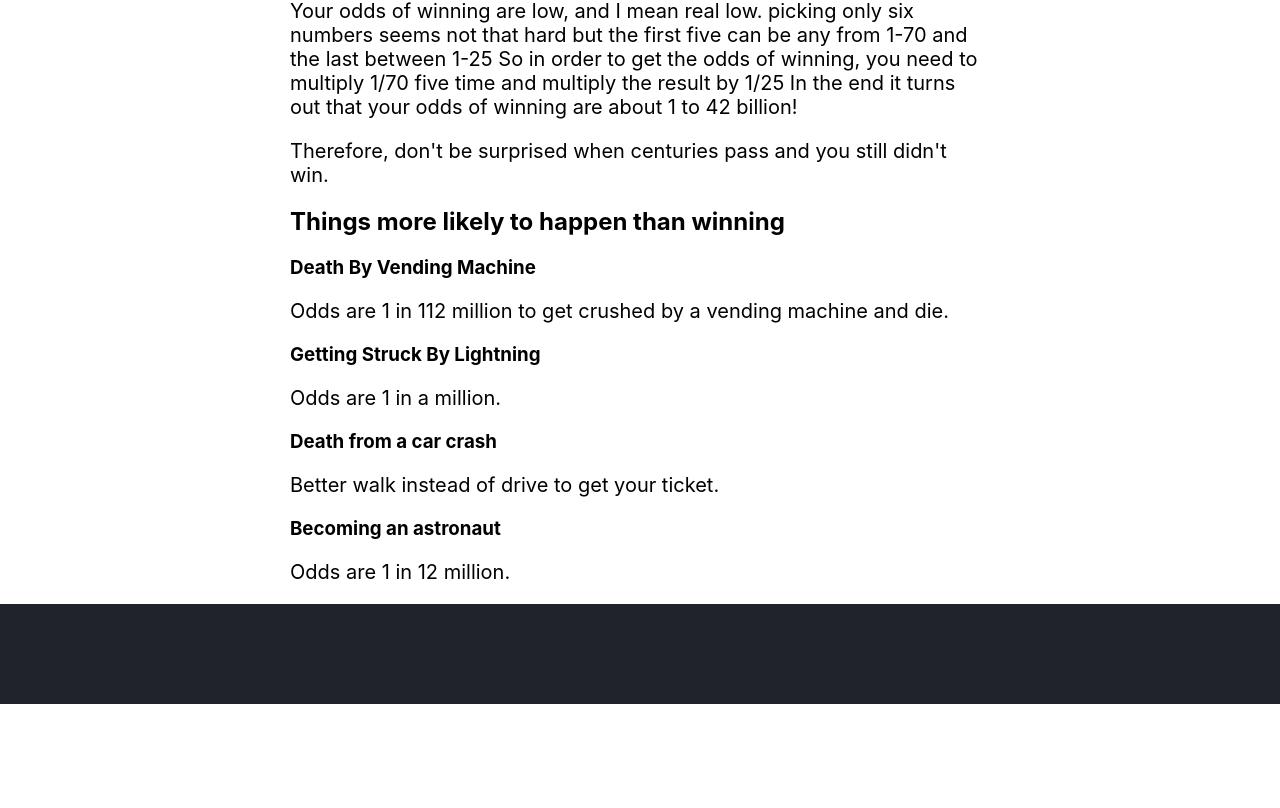
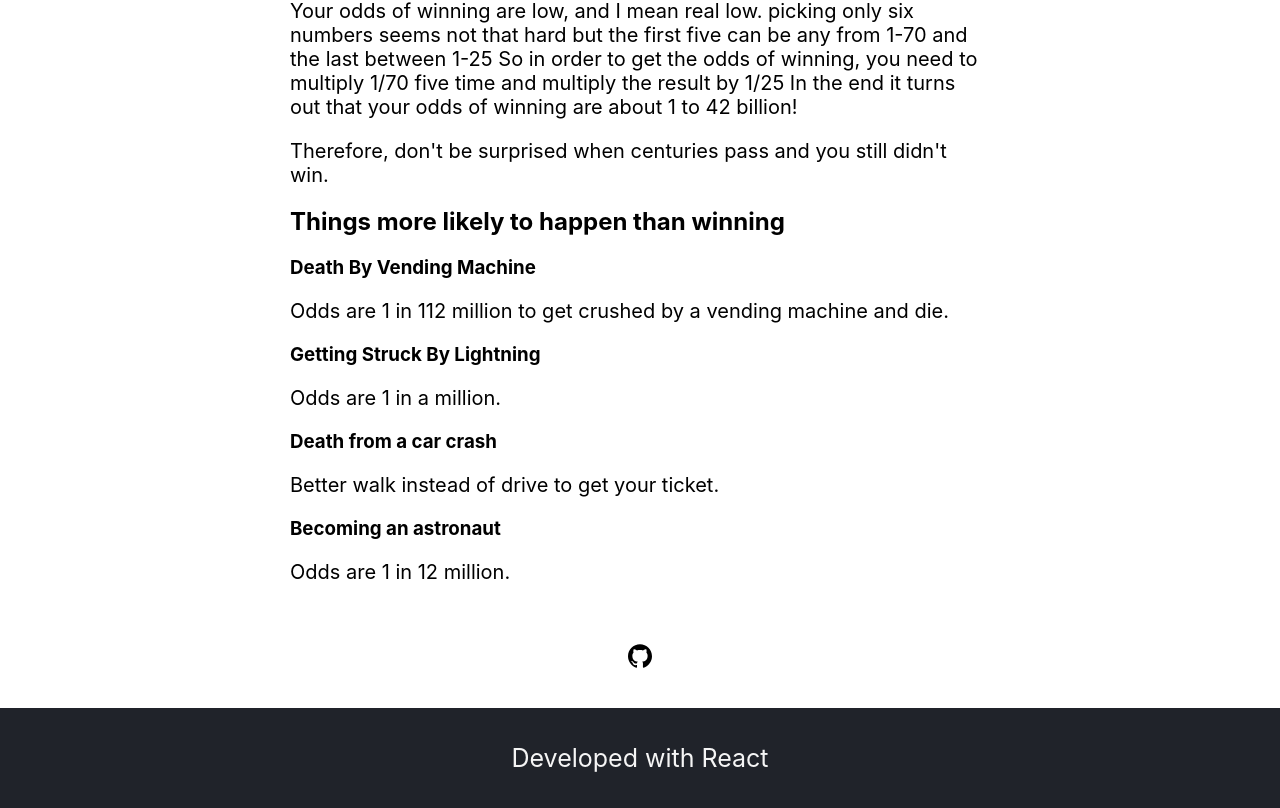
Before and after one commit to TamerMograbi/Lottery-Sim, a React (Create React App) app: page / in a window 1280 px wide. Shown: the part 1423-2231 px from the top of the page. Before the commit the page ends 2127 px from the top, so only its background shows below. Built offline with nearby package versions, Linux system fonts and the light colour scheme.

Commit message:
add github icon and react text

```diff
--- a/src/App.js
+++ b/src/App.js
@@ -6,6 +6,7 @@
 import HugeTitleBar from './HugeTitleBar'
 import LotteryDetails from './LotteryDetails'
 import Footer from './Footer'
+import GithubIcon from './GithubIcon'
 
 const MEGA_BALL_INDEX = 5
 const MEGA_BALL_MAX = 25
@@ -97,6 +98,7 @@
         isGameWon={isGameWon}
       />
       <LotteryDetails/>
+      <GithubIcon/>
       <Footer/>
     </div>
   )
--- a/src/Footer.js
+++ b/src/Footer.js
@@ -4,6 +4,7 @@
 function Footer() {
     return (
         <div class="footerContainer">
+            <p className="footerText">Developed with React</p>
         </div>
     )
 }
--- /dev/null
+++ b/src/GithubIcon.js
@@ -0,0 +1,14 @@
+import React from "react"
+
+function GithubIcon() {
+    return (
+    <a href="https://github.com/TamerMograbi/Lottery-Sim">
+      <svg class="githubIcon" role="img" width="25px" height="25px"
+      xmlns="http://www.w3.org/2000/svg"><title>GitHub/TamerMograbi/Lottery-sim</title>
+      <path d="M12 .297c-6.63 0-12 5.373-12 12 0 5.303 3.438 9.8 8.205 11.385.6.113.82-.258.82-.577 0-.285-.01-1.04-.015-2.04-3.338.724-4.042-1.61-4.042-1.61C4.422 18.07 3.633 17.7 3.633 17.7c-1.087-.744.084-.729.084-.729 1.205.084 1.838 1.236 1.838 1.236 1.07 1.835 2.809 1.305 3.495.998.108-.776.417-1.305.76-1.605-2.665-.3-5.466-1.332-5.466-5.93 0-1.31.465-2.38 1.235-3.22-.135-.303-.54-1.523.105-3.176 0 0 1.005-.322 3.3 1.23.96-.267 1.98-.399 3-.405 1.02.006 2.04.138 3 .405 2.28-1.552 3.285-1.23 3.285-1.23.645 1.653.24 2.873.12 3.176.765.84 1.23 1.91 1.23 3.22 0 4.61-2.805 5.625-5.475 5.92.42.36.81 1.096.81 2.22 0 1.606-.015 2.896-.015 3.286 0 .315.21.69.825.57C20.565 22.092 24 17.592 24 12.297c0-6.627-5.373-12-12-12"/>
+      </svg>
+    </a>
+    )
+}
+
+export default GithubIcon
--- a/src/css/App.css
+++ b/src/css/App.css
@@ -11,3 +11,8 @@
 .NumContainer{
   margin-top: 40px;
 }
+
+.githubIcon{
+  margin-top: 40px;
+  margin-bottom: 10px;
+}
--- a/src/css/Footer.css
+++ b/src/css/Footer.css
@@ -6,5 +6,7 @@
 }
 
 .footerText{
-    color: black;
+    color: whitesmoke;
+    line-height: 100px;
+    font-size: 25px;
 }
```
